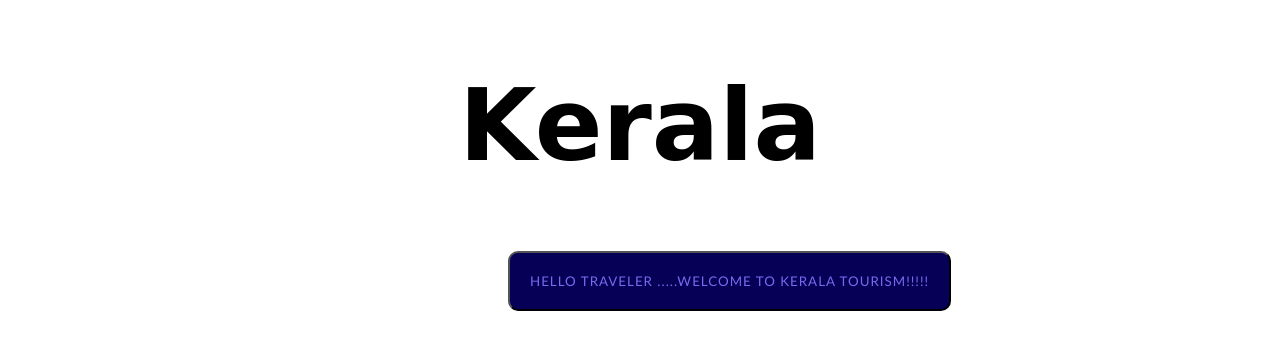
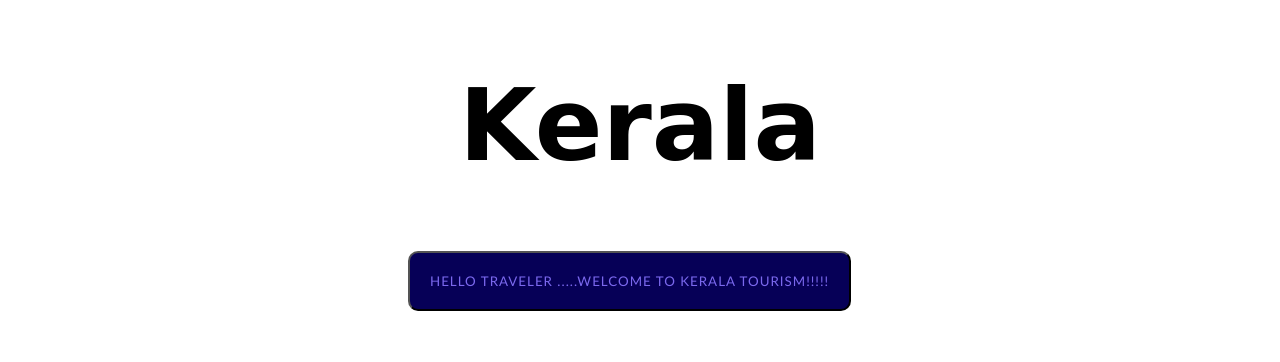
Before and after one commit to Raya513/raya513.github.io, a plain HTML site: page index.html in a window 1280 px wide. Shown: the top 362 px of the page. Drawn offline with Linux system fonts and the light colour scheme; a web font is replaced by a local one.

Commit message:
Update style.css

```diff
--- a/style.css
+++ b/style.css
@@ -18,7 +18,7 @@ button{
     cursor: pointer;
     /* margin-top: 50px; */
     margin-right:300px ;
-    margin-left: 500px;
+    margin-left: 400px;
 }
 nav a{
    text-decoration: none;
```
